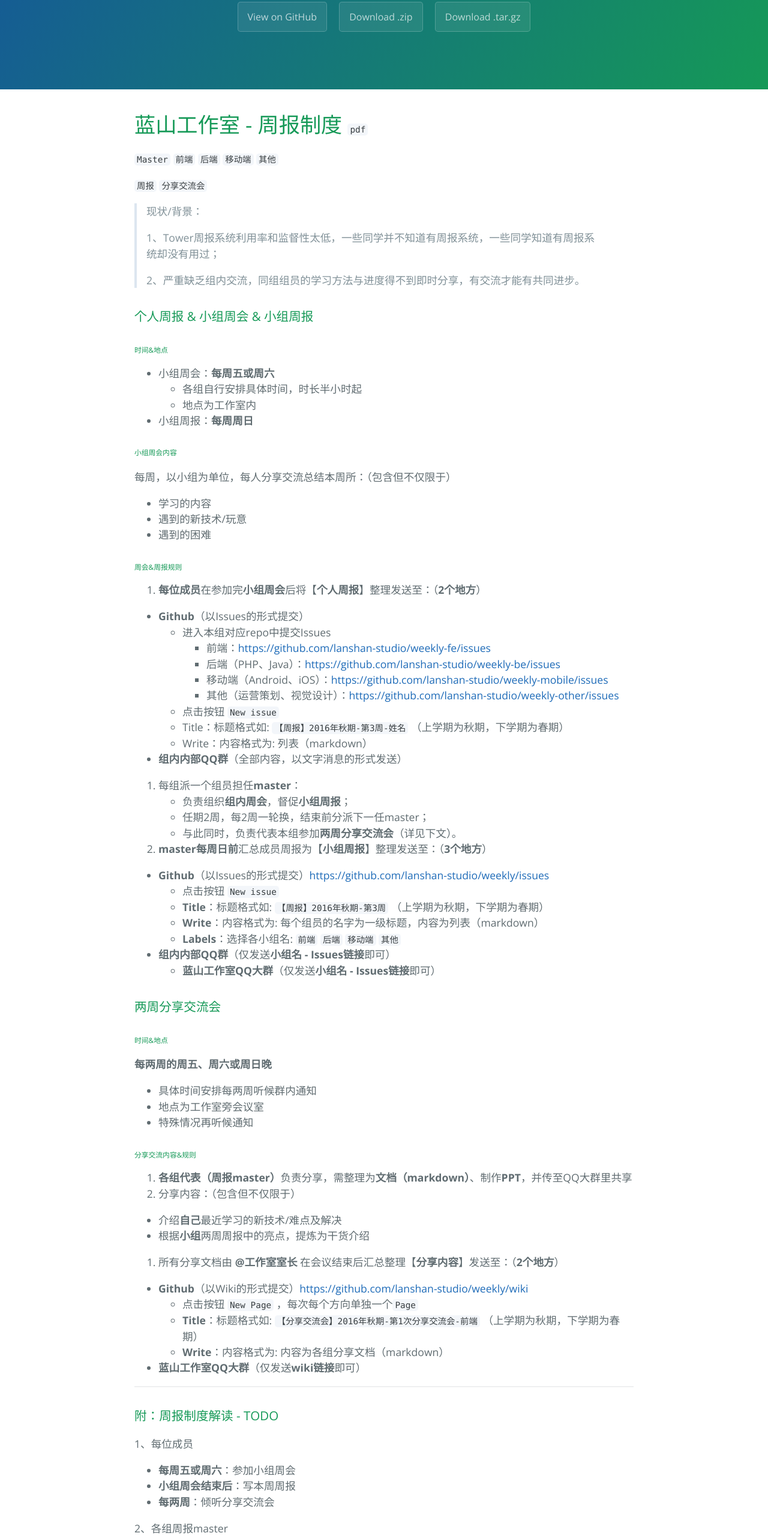
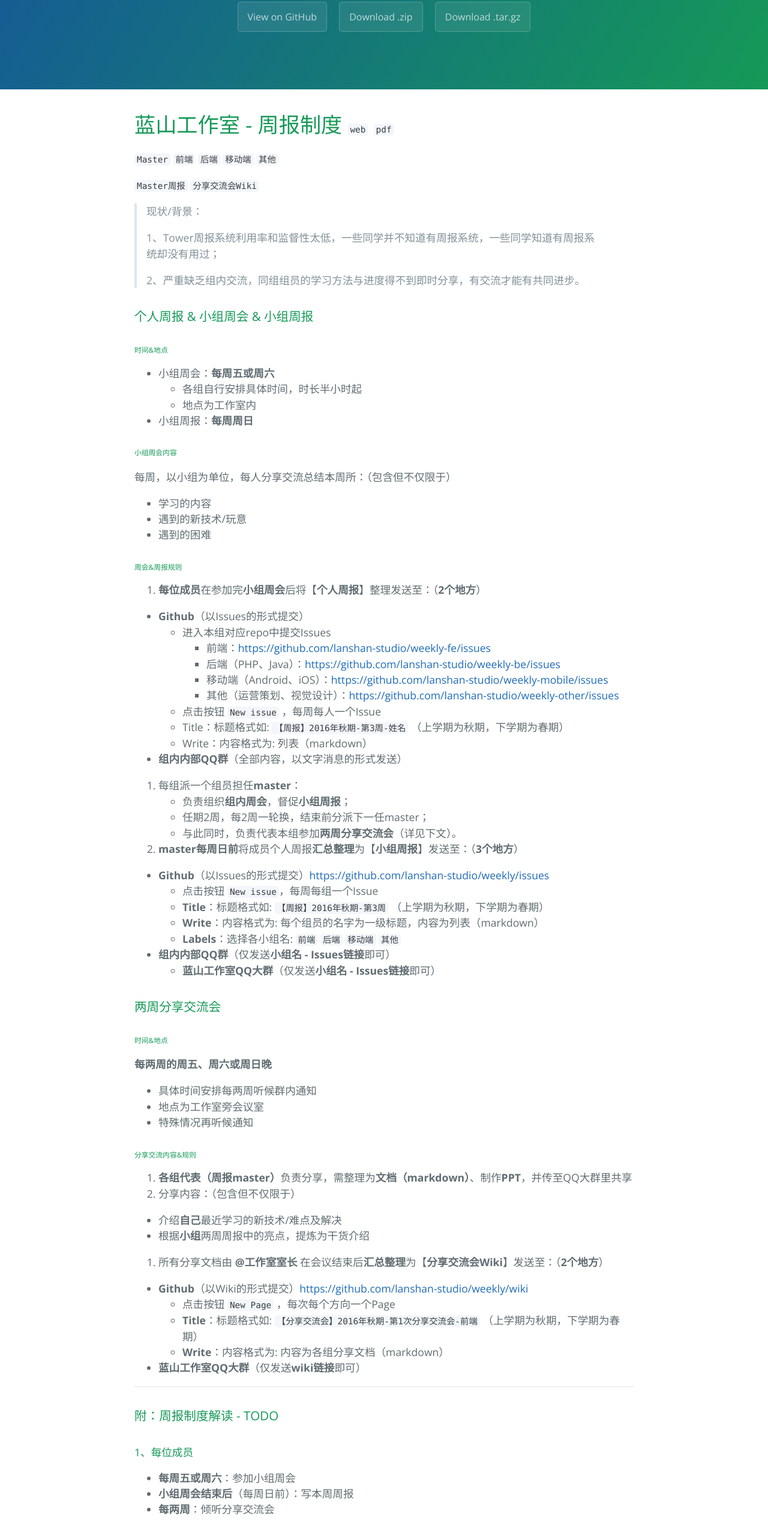
Before and after one commit to BluesStudio/weekly, a plain HTML site: page index.html in a window 1280 px wide. Shown: the part 234-2800 px from the top of the page at 60% size. Drawn offline with nearby package versions, Linux system fonts and the light colour scheme.

Commit message:
Create gh-pages branch via GitHub

```diff
--- a/index.html
+++ b/index.html
@@ -20,12 +20,12 @@
 
     <section class="main-content">
       <h1>
-<a id="蓝山工作室---周报制度--pdf" class="anchor" href="#%E8%93%9D%E5%B1%B1%E5%B7%A5%E4%BD%9C%E5%AE%A4---%E5%91%A8%E6%8A%A5%E5%88%B6%E5%BA%A6--pdf" aria-hidden="true"><span aria-hidden="true" class="octicon octicon-link"></span></a>蓝山工作室 - 周报制度  <a href="https://github.com/lanshan-studio/weekly/blob/master/%E8%93%9D%E5%B1%B1%E5%B7%A5%E4%BD%9C%E5%AE%A4-%E5%91%A8%E6%8A%A5%E5%88%B6%E5%BA%A6.pdf"><code>pdf</code></a>
+<a id="蓝山工作室---周报制度--web-pdf" class="anchor" href="#%E8%93%9D%E5%B1%B1%E5%B7%A5%E4%BD%9C%E5%AE%A4---%E5%91%A8%E6%8A%A5%E5%88%B6%E5%BA%A6--web-pdf" aria-hidden="true"><span aria-hidden="true" class="octicon octicon-link"></span></a>蓝山工作室 - 周报制度  <a href="http://weekly.lanshan.studio"><code>web</code></a> <a href="http://weekly.lanshan.studio/index.pdf"><code>pdf</code></a>
 </h1>
 
 <p><a href="https://github.com/lanshan-studio/weekly"><code>Master</code></a> <a href="https://github.com/lanshan-studio/weekly-fe"><code>前端</code></a> <a href="https://github.com/lanshan-studio/weekly-be"><code>后端</code></a> <a href="https://github.com/lanshan-studio/weekly-mobile"><code>移动端</code></a> <a href="https://github.com/lanshan-studio/weekly-other"><code>其他</code></a></p>
 
-<p><a href="https://github.com/lanshan-studio/weekly/issues"><code>周报</code></a> <a href="https://github.com/lanshan-studio/weekly/wiki"><code>分享交流会</code></a></p>
+<p><a href="https://github.com/lanshan-studio/weekly/issues"><code>Master周报</code></a> <a href="https://github.com/lanshan-studio/weekly/wiki"><code>分享交流会Wiki</code></a></p>
 
 <blockquote>
 <p>现状/背景：</p>
@@ -89,7 +89,7 @@
 </li>
 </ul>
 </li>
-<li>点击按钮 <code>New issue</code> </li>
+<li>点击按钮 <code>New issue</code> ，每周每人一个Issue</li>
 <li>Title：标题格式如:  <code>【周报】2016年秋期-第3周-姓名</code>  （上学期为秋期，下学期为春期） </li>
 <li>Write：内容格式为:  列表（markdown）</li>
 </ul>
@@ -106,7 +106,7 @@
 <li>与此同时，负责代表本组参加<strong>两周分享交流会</strong>（详见下文）。</li>
 </ul>
 </li>
-<li><p><strong>master每周日前</strong>汇总成员周报为【<strong>小组周报</strong>】整理发送至：（<strong>3个地方</strong>）</p></li>
+<li><p><strong>master每周日前</strong>将成员个人周报<strong>汇总整理</strong>为【<strong>小组周报</strong>】发送至：（<strong>3个地方</strong>）</p></li>
 </ol>
 
 <ul>
@@ -114,8 +114,7 @@
 <strong>Github</strong>（以Issues的形式提交）<a href="https://github.com/lanshan-studio/weekly/issues">https://github.com/lanshan-studio/weekly/issues</a>
 
 <ul>
-<li>点击按钮 <code>New issue</code>
-</li>
+<li>点击按钮 <code>New issue</code>，每周每组一个Issue</li>
 <li>
 <strong>Title</strong>：标题格式如:  <code>【周报】2016年秋期-第3周</code>  （上学期为秋期，下学期为春期） </li>
 <li>
@@ -163,7 +162,7 @@
 </ul>
 
 <ol>
-<li><p>所有分享文档由 <strong>@工作室室长</strong> 在会议结束后汇总整理【<strong>分享内容</strong>】发送至：（<strong>2个地方</strong>）</p></li>
+<li><p>所有分享文档由 <strong>@工作室室长</strong> 在会议结束后<strong>汇总整理</strong>为【<strong>分享交流会Wiki</strong>】发送至：（<strong>2个地方</strong>）</p></li>
 </ol>
 
 <ul>
@@ -171,8 +170,7 @@
 <strong>Github</strong>（以Wiki的形式提交）<a href="https://github.com/lanshan-studio/weekly/wiki">https://github.com/lanshan-studio/weekly/wiki</a>
 
 <ul>
-<li>点击按钮 <code>New Page</code> ，每次每个方向单独一个<code>Page</code>
-</li>
+<li>点击按钮 <code>New Page</code> ，每次每个方向一个Page</li>
 <li>
 <strong>Title</strong>：标题格式如:  <code>【分享交流会】2016年秋期-第1次分享交流会-前端</code>  （上学期为秋期，下学期为春期） </li>
 <li>
@@ -188,34 +186,37 @@
 <h3>
 <a id="附周报制度解读---todo" class="anchor" href="#%E9%99%84%E5%91%A8%E6%8A%A5%E5%88%B6%E5%BA%A6%E8%A7%A3%E8%AF%BB---todo" aria-hidden="true"><span aria-hidden="true" class="octicon octicon-link"></span></a>附：周报制度解读 - TODO</h3>
 
-<p>1、每位成员</p>
+<h4>
+<a id="1每位成员" class="anchor" href="#1%E6%AF%8F%E4%BD%8D%E6%88%90%E5%91%98" aria-hidden="true"><span aria-hidden="true" class="octicon octicon-link"></span></a>1、每位成员</h4>
 
 <ul>
 <li>
 <strong>每周五或周六</strong>：参加小组周会</li>
 <li>
-<strong>小组周会结束后</strong>：写本周周报</li>
+<strong>小组周会结束后</strong>（每周日前）：写本周周报</li>
 <li>
 <strong>每两周</strong>：倾听分享交流会</li>
 </ul>
 
-<p>2、各组周报master</p>
+<h4>
+<a id="2各组周报master" class="anchor" href="#2%E5%90%84%E7%BB%84%E5%91%A8%E6%8A%A5master" aria-hidden="true"><span aria-hidden="true" class="octicon octicon-link"></span></a>2、各组周报master</h4>
 
 <ul>
 <li><strong>两周一任</strong></li>
 <li>
 <strong>每周五或周六</strong>：组织并参加小组周会</li>
 <li>
-<strong>小组周会结束后</strong>：督促大家写本周周报，并将自己的一起汇总整理</li>
+<strong>小组周会结束后</strong>（每周日前）：督促大家写本周个人周报，并将自己的一起汇总整理为小组周报</li>
 <li>
 <strong>任期内（每两周）</strong>：负责分享交流会，参与分享</li>
 </ul>
 
-<p>3、工作室室长</p>
+<h4>
+<a id="3工作室室长" class="anchor" href="#3%E5%B7%A5%E4%BD%9C%E5%AE%A4%E5%AE%A4%E9%95%BF" aria-hidden="true"><span aria-hidden="true" class="octicon octicon-link"></span></a>3、工作室室长</h4>
 
 <ul>
-<li>负责督促各组周报master整理小组周报</li>
-<li>负责组织分享交流会，并整理分享内容</li>
+<li>负责督促每人每组完成个人周报和小组周报</li>
+<li>负责组织分享交流会，并汇总整理为分享交流会Wiki</li>
 </ul>
 
 <hr>
```
Also changed, not shown: params.json (+1 -1 lines).
